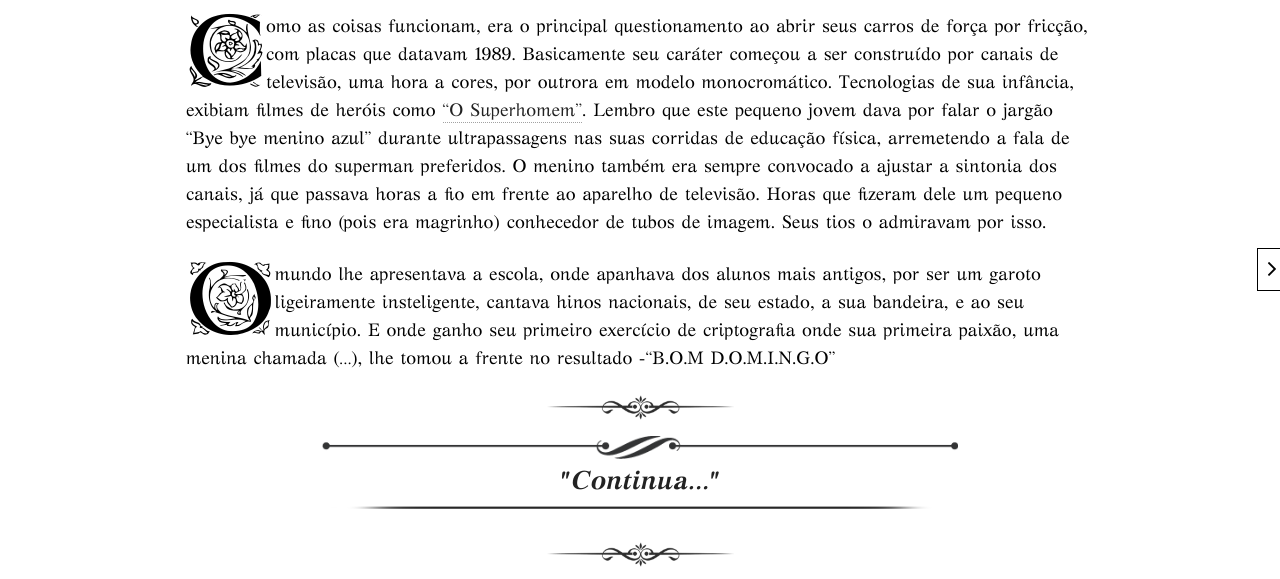
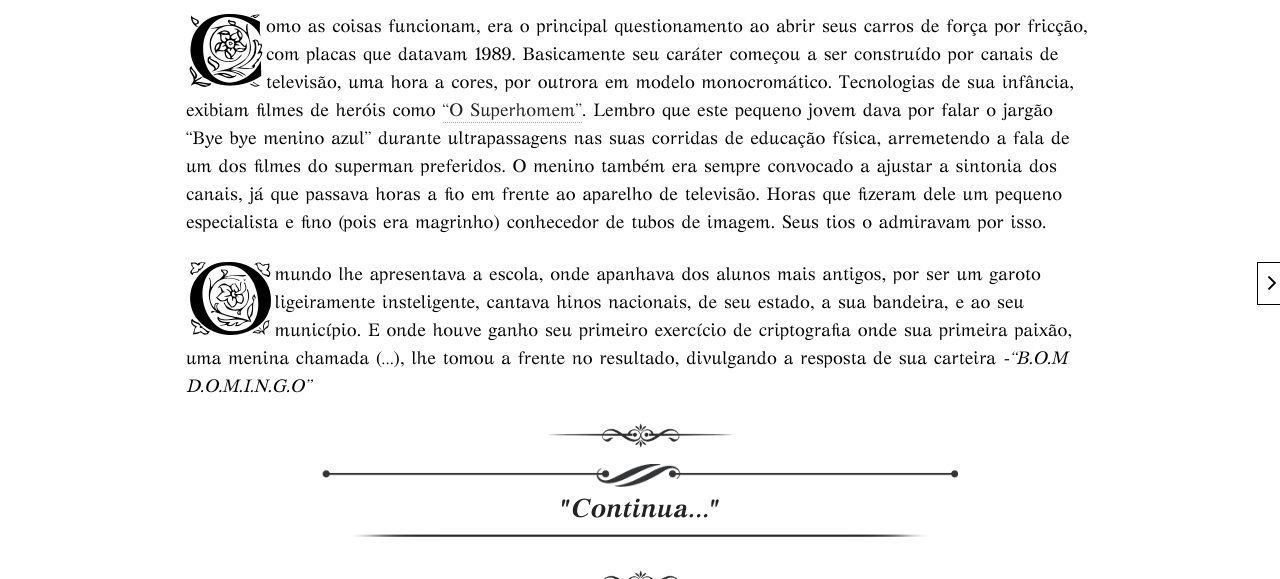
Before and after one commit to Agt-Morgu5/agt-morgu5.github.io, a Jekyll site: the page built from _posts/blog/views/2015-11-14-no-more-flags.md, in a window 1280 px wide and 900 px high, scrolled down 958 px, cut to the strip 0-579 px from the top of the window. Built offline with Jekyll 4.4.1, drawn with Linux system fonts in a browser that asks for light colours; nearby versions of some CDN libraries; comment, search, counter and statistics services are not loaded.

Commit message:
Update 2015-11-14-no-more-flags.md

```diff
--- a/_posts/blog/views/2015-11-14-no-more-flags.md
+++ b/_posts/blog/views/2015-11-14-no-more-flags.md
@@ -15,7 +15,7 @@
 
 <span class="dcap">C</span>omo as coisas funcionam, era o principal questionamento ao abrir seus carros de força por fricção, com placas que datavam 1989. Basicamente seu caráter começou a ser construído por canais de televisão, uma hora a cores, por outrora em modelo monocromático. Tecnologias de sua infância, exibiam filmes de heróis como ["O Superhomem"](https://pt.wikipedia.org/wiki/Superman#1989-1999:_Morte.2C_Retorno.2C_casamento_e_a_influ.C3.AAncia_de_John_Byrne){:target="_blank"}. Lembro que este pequeno jovem dava por falar o jargão "Bye bye menino azul" durante ultrapassagens nas suas corridas de educação física, arremetendo a fala de um dos filmes do superman preferidos. O menino também era sempre convocado a ajustar a sintonia dos canais, já que passava horas a fio em frente ao aparelho de televisão. Horas que fizeram dele um pequeno especialista e fino (pois era magrinho) conhecedor de tubos de imagem. Seus tios o admiravam por isso.
 
-<span class="dcap">O</span>mundo lhe apresentava a escola, onde apanhava dos alunos mais antigos, por ser um garoto ligeiramente insteligente, cantava hinos nacionais, de seu estado, a sua bandeira, e ao seu município. E onde ganho seu primeiro exercício de criptografia onde sua primeira paixão, uma menina chamada (...), lhe tomou a frente no resultado -"B.O.M D.O.M.I.N.G.O"
+<span class="dcap">O</span>mundo lhe apresentava a escola, onde apanhava dos alunos mais antigos, por ser um garoto ligeiramente insteligente, cantava hinos nacionais, de seu estado, a sua bandeira, e ao seu município. E onde houve ganho seu primeiro exercício de criptografia onde sua primeira paixão, uma menina chamada (...), lhe tomou a frente no resultado, divulgando a resposta de sua carteira <i>-"B.O.M D.O.M.I.N.G.O"<i/>
 
 <div class="text-divider"></div>
 
```
